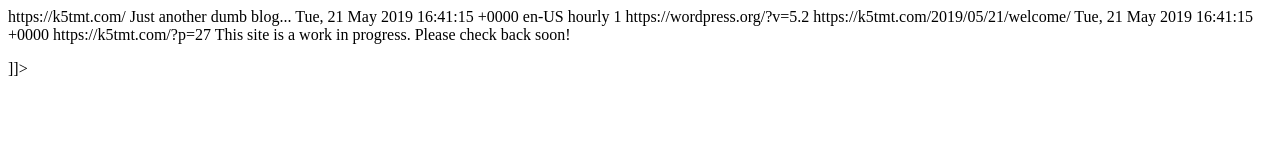
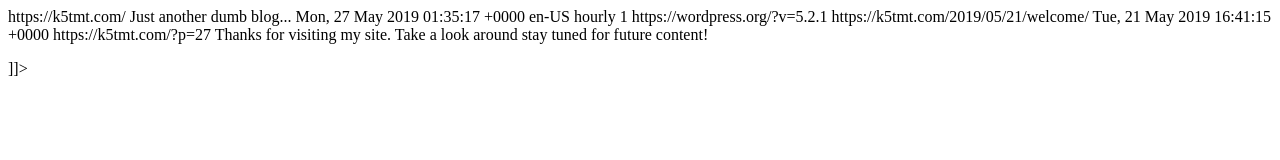
Before and after one commit to k5tmt/k5tmt.github.io, a plain HTML site: page category/uncategorized/feed/index.html in a window 1280 px wide. Drawn offline with Linux system fonts and the light colour scheme.

Commit message:
WP2Static UPDATE category/uncategorized/feed/index.html

```diff
--- a/category/uncategorized/feed/index.html
+++ b/category/uncategorized/feed/index.html
@@ -12,13 +12,13 @@
 	<atom:link href="https://k5tmt.com/category/uncategorized/feed/" rel="self" type="application/rss+xml" />
 	<link>https://k5tmt.com/</link>
 	<description>Just another dumb blog...</description>
-	<lastBuildDate>Tue, 21 May 2019 16:41:15 +0000</lastBuildDate>
+	<lastBuildDate>Mon, 27 May 2019 01:35:17 +0000</lastBuildDate>
 	<language>en-US</language>
 	<sy:updatePeriod>
 	hourly	</sy:updatePeriod>
 	<sy:updateFrequency>
 	1	</sy:updateFrequency>
-	<generator>https://wordpress.org/?v=5.2</generator>
+	<generator>https://wordpress.org/?v=5.2.1</generator>
 	<item>
 		<title>Welcome!</title>
 		<link>https://k5tmt.com/2019/05/21/welcome/</link>
@@ -27,9 +27,9 @@
 				<category><![CDATA[Uncategorized]]></category>
 
 		<guid isPermaLink="false">https://k5tmt.com/?p=27</guid>
-				<description><![CDATA[This site is a work in progress. Please check back soon!]]></description>
+				<description><![CDATA[Thanks for visiting my site. Take a look around stay tuned for future content!]]></description>
 								<content:encoded><![CDATA[
-<p>This site is a work in progress.  Please check back soon!</p>
+<p>Thanks for visiting my site.  Take a look around stay tuned for future content!</p>
 ]]></content:encoded>
 										</item>
 	</channel>
```
